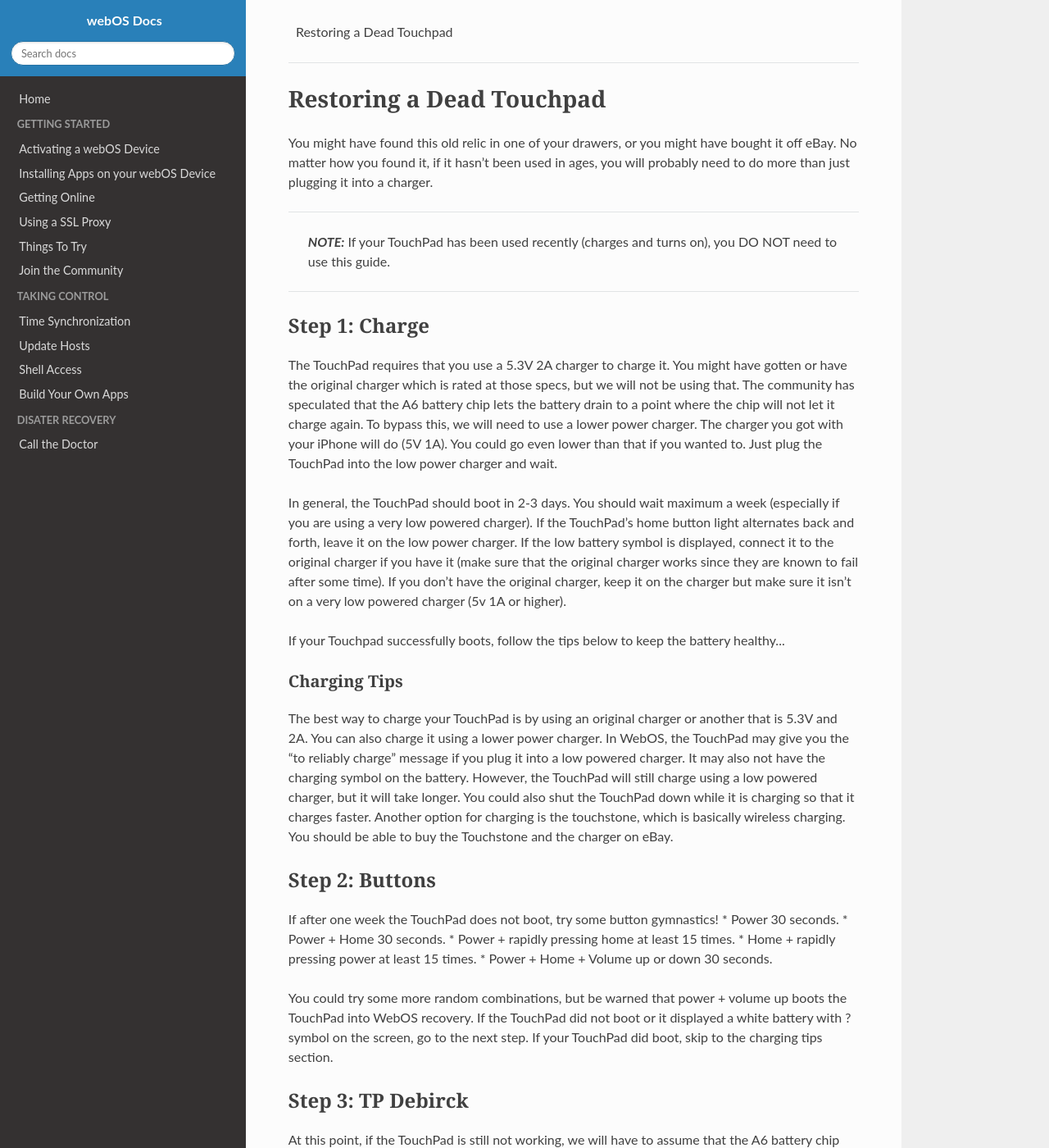
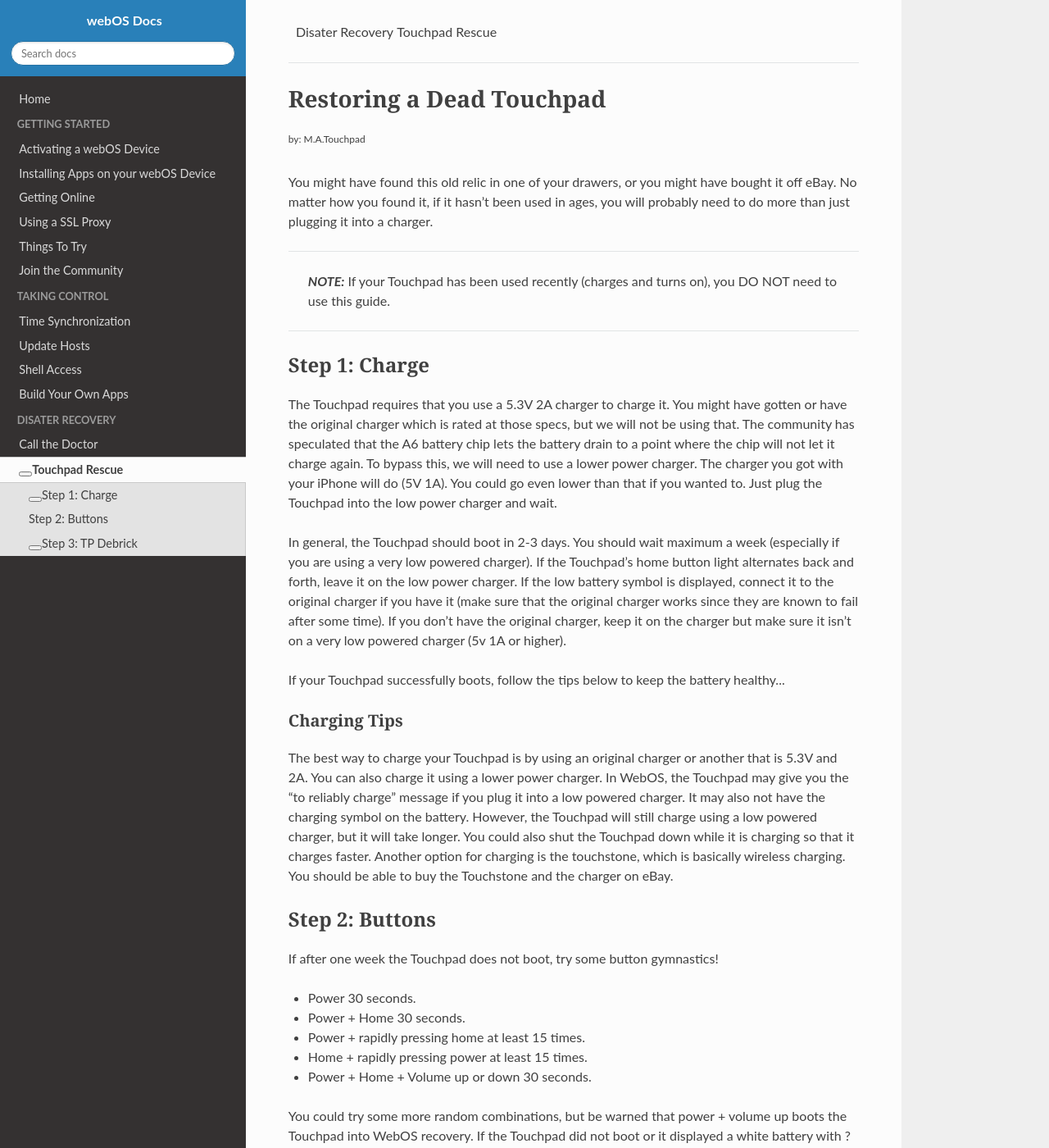
Before and after one commit to webOSArchive/webos-docs, an MkDocs documentation site: the page built from docs/tprestore.md, in a window 1280 px wide and 1400 px high. Shown: the whole window at 82% size. Built offline with MkDocs 1.6.1, drawn with Linux system fonts in a browser that asks for light colours; nearby versions of some CDN libraries; some web fonts are replaced; library files that are not in the unit come from our copies; some of the changed text lies outside the part shown.

Commit message:
update links

```diff
--- a/docs/tprestore.md
+++ b/docs/tprestore.md
@@ -1,46 +1,48 @@
 # Restoring a Dead Touchpad
+<sup>by: M.A.Touchpad</sup>
 
 You might have found this old relic in one of your drawers, or you might have bought it off eBay. No matter how you found it, if it hasn’t been used in ages, you will probably need to do more than just plugging it into a charger.
 
 ---
-> **_NOTE:_**  If your TouchPad has been used recently (charges and turns on), you DO NOT need to use this guide.
+> **_NOTE:_**  If your Touchpad has been used recently (charges and turns on), you DO NOT need to use this guide.
 
 ---
 
 ## Step 1: Charge
 
-The TouchPad requires that you use a 5.3V 2A charger to charge it. You might have gotten or have the original charger which is rated at those specs, but we will not be using that. The community has speculated that the A6 battery chip lets the battery drain to a point where the chip will not let it charge again. To bypass this, we will need to use a lower power charger. The charger you got with your iPhone will do (5V 1A). You could go even lower than that if you wanted to. Just plug the TouchPad into the low power charger and wait.
+The Touchpad requires that you use a 5.3V 2A charger to charge it. You might have gotten or have the original charger which is rated at those specs, but we will not be using that. The community has speculated that the A6 battery chip lets the battery drain to a point where the chip will not let it charge again. To bypass this, we will need to use a lower power charger. The charger you got with your iPhone will do (5V 1A). You could go even lower than that if you wanted to. Just plug the Touchpad into the low power charger and wait.
 
-In general, the TouchPad should boot in 2-3 days. You should wait maximum a week (especially if you are using a very low powered charger). If the TouchPad’s home button light alternates back and forth, leave it on the low power charger. If the low battery symbol is displayed, connect it to the original charger if you have it (make sure that the original charger works since they are known to fail after some time). If you don’t have the original charger, keep it on the charger but make sure it isn’t on a very low powered charger (5v 1A or higher).
+In general, the Touchpad should boot in 2-3 days. You should wait maximum a week (especially if you are using a very low powered charger). If the Touchpad’s home button light alternates back and forth, leave it on the low power charger. If the low battery symbol is displayed, connect it to the original charger if you have it (make sure that the original charger works since they are known to fail after some time). If you don’t have the original charger, keep it on the charger but make sure it isn’t on a very low powered charger (5v 1A or higher).
 
 If your Touchpad successfully boots, follow the tips below to keep the battery healthy...
 
 ### Charging Tips
 
-The best way to charge your TouchPad is by using an original charger or another that is 5.3V and 2A. You can also charge it using a lower power charger. In WebOS, the TouchPad may give you the “to reliably charge” message if you plug it into a low powered charger. It may also not have the charging symbol on the battery. However, the TouchPad will still charge using a low powered charger, but it will take longer. You could also shut the TouchPad down while it is charging so that it charges faster. Another option for charging is the touchstone, which is basically wireless charging. You should be able to buy the Touchstone and the charger on eBay.
+The best way to charge your Touchpad is by using an original charger or another that is 5.3V and 2A. You can also charge it using a lower power charger. In WebOS, the Touchpad may give you the “to reliably charge” message if you plug it into a low powered charger. It may also not have the charging symbol on the battery. However, the Touchpad will still charge using a low powered charger, but it will take longer. You could also shut the Touchpad down while it is charging so that it charges faster. Another option for charging is the touchstone, which is basically wireless charging. You should be able to buy the Touchstone and the charger on eBay.
 
 ## Step 2: Buttons
 
-If after one week the TouchPad does not boot, try some button gymnastics!
+If after one week the Touchpad does not boot, try some button gymnastics!
+
 * Power 30 seconds.
 * Power + Home 30 seconds.
 * Power + rapidly pressing home at least 15 times.
 * Home + rapidly pressing power at least 15 times.
 * Power + Home + Volume up or down 30 seconds.
 
-You could try some more random combinations, but be warned that power + volume up boots the TouchPad into WebOS recovery. If the TouchPad did not boot or it displayed a white battery with ? symbol on the screen, go to the next step. If your TouchPad did boot, skip to the charging tips section.
+You could try some more random combinations, but be warned that power + volume up boots the Touchpad into WebOS recovery. If the Touchpad did not boot or it displayed a white battery with ? symbol on the screen, go to the next step. If your Touchpad did boot, skip to the charging tips section.
 
-## Step 3: TP Debirck
+## Step 3: TP Debrick
 
-At this point, if the TouchPad is still not working, we will have to assume that the A6 battery chip firmware is corrupt. This is especially true if your TouchPad displays a white battery with a question mark. To fix this, we need to reflash the battery firmware using a tool called TP Debrick. The latest version of it is v005 but v004 also works though it requires a lot more work. In this guide, we will cover the v005 version, but I will provide a link with instructions for the v004 version as well.
+At this point, if the Touchpad is still not working, we will have to assume that the A6 battery chip firmware is corrupt. This is especially true if your Touchpad displays a white battery with a question mark. To fix this, we need to reflash the battery firmware using a tool called TP Debrick. The latest version of it is v005 but v004 also works though it requires a lot more work. In this guide, we will cover the v005 version, but I will provide a link with instructions for the v004 version as well.
 
-TP Debrick v005 is an operating system that will run from a USB drive on a computer. All of the data on the USB drive will be gone after this procedure, so back it up if you have data on there. The data on your computer and TouchPad should not be affected by this procedure, but WebOS Archive does not guarantee that your data and devices will be safe. For this procedure, you will need a USB drive with a capacity of at least 1GB, a USB to micro USB cable, a computer, and, of course, your TouchPad.
+TP Debrick v005 is an operating system that will run from a USB drive on a computer. All of the data on the USB drive will be gone after this procedure, so back it up if you have data on there. The data on your computer and Touchpad should not be affected by this procedure, but WebOS Archive does not guarantee that your data and devices will be safe. For this procedure, you will need a USB drive with a capacity of at least 1GB, a USB to micro USB cable, a computer, and, of course, your Touchpad.
 
 ### Download files:
 
 #### TP Debrick v005 (Recommended)
 
-+ Read the <a href="https://forum.xda-developers.com/t/hp-touchpad-debrick-linux-live-cd.4189245/" target="_blank">XDA TouchPad Forum Thread</a>.
++ Read the <a href="https://forum.xda-developers.com/t/hp-touchpad-debrick-linux-live-cd.4189245/" target="_blank">XDA Touchpad Forum Thread</a>.
 
 + Tool Downloads (.iso files)
 + + <a href="https://drive.google.com/file/d/1XUJNWqvkfH6WwMi0cTDn99JB1pdf3q-y/view?usp=sharing" target="_blank">Download from Google Drive</a>
@@ -75,5 +77,5 @@ TP Debrick v005 is an operating system that will run from a USB drive on a compu
 4. Perform the TP Debrick:
 * Follow the instructions on the wallpaper to perform the procedure. The password is: 1234.
 * The Touchpad may have automatically booted after the procedure. If a “moboot” menu appears, this means that Android was probably installed on the tablet. Use the arrow keys to move and the home button to select and option. If you want to boot into WebOS, look for the option that says “boot webOS.” If you want to boot into Android, look for an option that says “boot CyanogenMod” or maybe “boot Evervolv.” If you do not see a WebOS option, you will probably have to use WebOS Doctor and the TP Toolbox to put WebOS on there.
-* If your TouchPad did not boot, connect it back to the charger. The creator of the TP Debrick v005 says to use the original charger (5.3V or 2A) or an equivalent, but you could also use the low powered chargers as well. Continue charging it for at least one week. If it has not booted by then, it probably has a very serious problem and, as far as we know, cannot be revived.
+* If your Touchpad did not boot, connect it back to the charger. The creator of the TP Debrick v005 says to use the original charger (5.3V or 2A) or an equivalent, but you could also use the low powered chargers as well. Continue charging it for at least one week. If it has not booted by then, it probably has a very serious problem and, as far as we know, cannot be revived.
 * After you have finished the procedure, shutdown the computer. If you made any changes to the BIOS, reboot it into the boot menu and then select the BIOS setup. Put the settings back like how they were before. After you are done changing the settings, save them and shutdown the computer.
--- a/mkdocs.yml
+++ b/mkdocs.yml
@@ -15,6 +15,7 @@ nav:
       - Build Your Own Apps: sdkpdk.md
     - Disater Recovery:
       - Call the Doctor: doctor.md
+      - Touchpad Rescue: tprestore.md
 theme:
   name: readthedocs
   favicon: images/icon.ico
```
Also changed, not shown: docs/appstores.md (+2 -2 lines), docs/proxysetup.md (+5 -1 lines).
